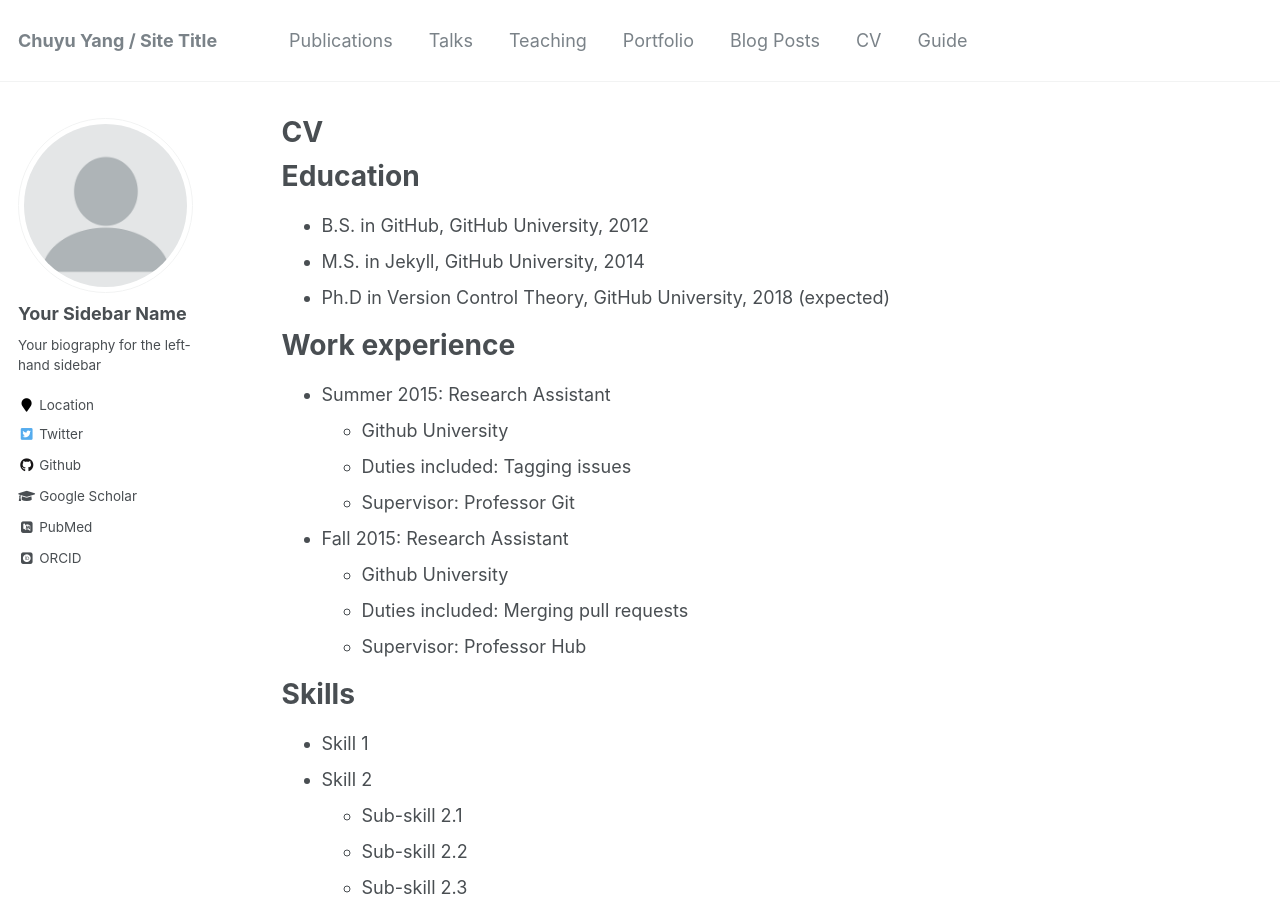
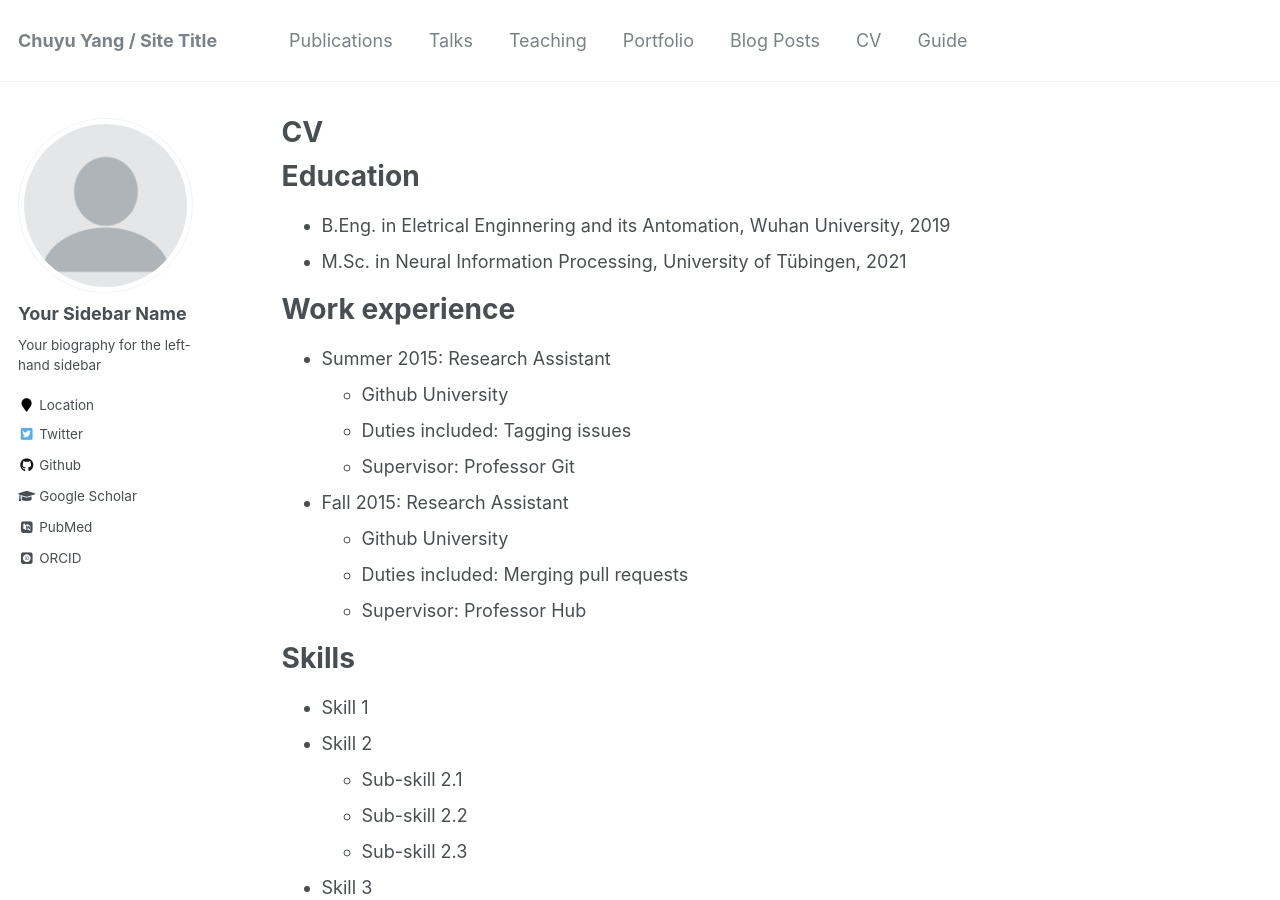
Before and after one commit to bluesycy/Chuyu_website, a Jekyll site: the page built from _pages/cv.md, in a window 1280 px wide and 900 px high. Built offline with Jekyll 4.4.1, drawn with Linux system fonts in a browser that asks for light colours; some web fonts are replaced.

Commit message:
Update cv.md

```diff
--- a/_pages/cv.md
+++ b/_pages/cv.md
@@ -11,9 +11,8 @@ redirect_from:
 
 Education
 ======
-* B.S. in GitHub, GitHub University, 2012
-* M.S. in Jekyll, GitHub University, 2014
-* Ph.D in Version Control Theory, GitHub University, 2018 (expected)
+* B.Eng. in Eletrical Enginnering and its Antomation, Wuhan University, 2019
+* M.Sc. in Neural Information Processing, University of Tübingen, 2021
 
 Work experience
 ======
```
